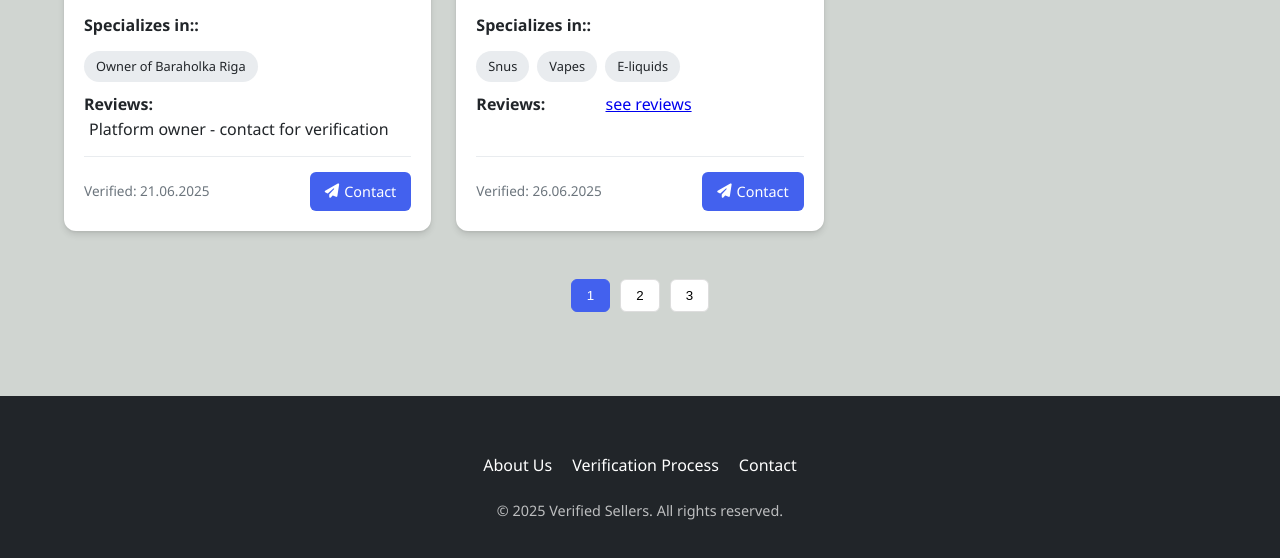
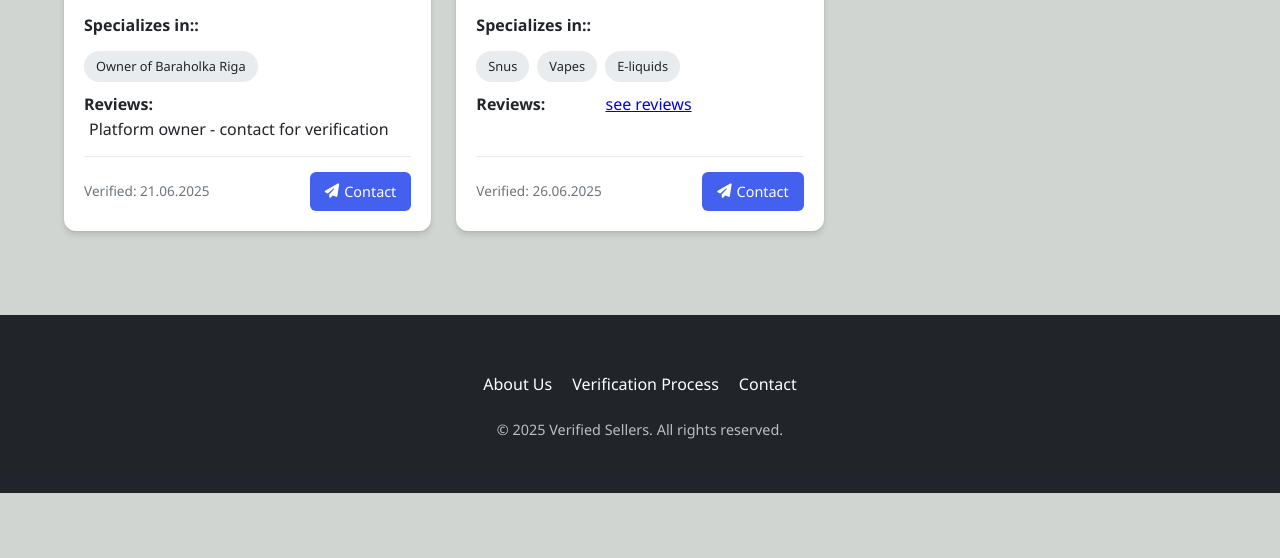
Before and after one commit to hitmakriga/legitchecker, a plain HTML site: page index.html in a window 1280 px wide. Shown: the part 1439-1997 px from the top of the page. After the commit the page ends 1932 px from the top, so only its background shows below. Drawn offline with Linux system fonts and the light colour scheme.

Commit message:
Update index.html

```diff
--- a/index.html
+++ b/index.html
@@ -105,11 +105,6 @@
         .footer-link:hover::after { width: 100%; }
         .copyright { font-size: 0.9rem; color: rgba(255, 255, 255, 0.7); }
 
-        .pagination { display: flex; justify-content: center; margin-top: 3rem; gap: 10px; }
-        .page-btn { padding: 8px 15px; border-radius: 6px; background-color: white; border: 1px solid #ddd;
-                    cursor: pointer; transition: var(--transition); }
-        .page-btn:hover, .page-btn.active { background-color: var(--primary); color: white; border-color: var(--primary); }
-
         @keyframes fadeIn { from { opacity: 0; transform: translateY(20px); } to { opacity: 1; transform: translateY(0); } }
 
         @media (max-width: 768px) {
@@ -175,12 +170,6 @@
 
         <div class="sellers-list" id="sellersContainer">
             <!-- Seller cards will be generated here -->
-        </div>
-
-        <div class="pagination">
-            <button class="page-btn active">1</button>
-            <button class="page-btn">2</button>
-            <button class="page-btn">3</button>
         </div>
     </div>
 
@@ -419,14 +408,6 @@
             });
         });
 
-        // Pagination
-        document.querySelectorAll('.page-btn').forEach(btn => {
-            btn.addEventListener('click', function() {
-                document.querySelectorAll('.page-btn').forEach(b => b.classList.remove('active'));
-                this.classList.add('active');
-            });
-        });
-
         // Initialize with English by default
         document.addEventListener('DOMContentLoaded', function() {
             generateSellerCards('eng');
```
